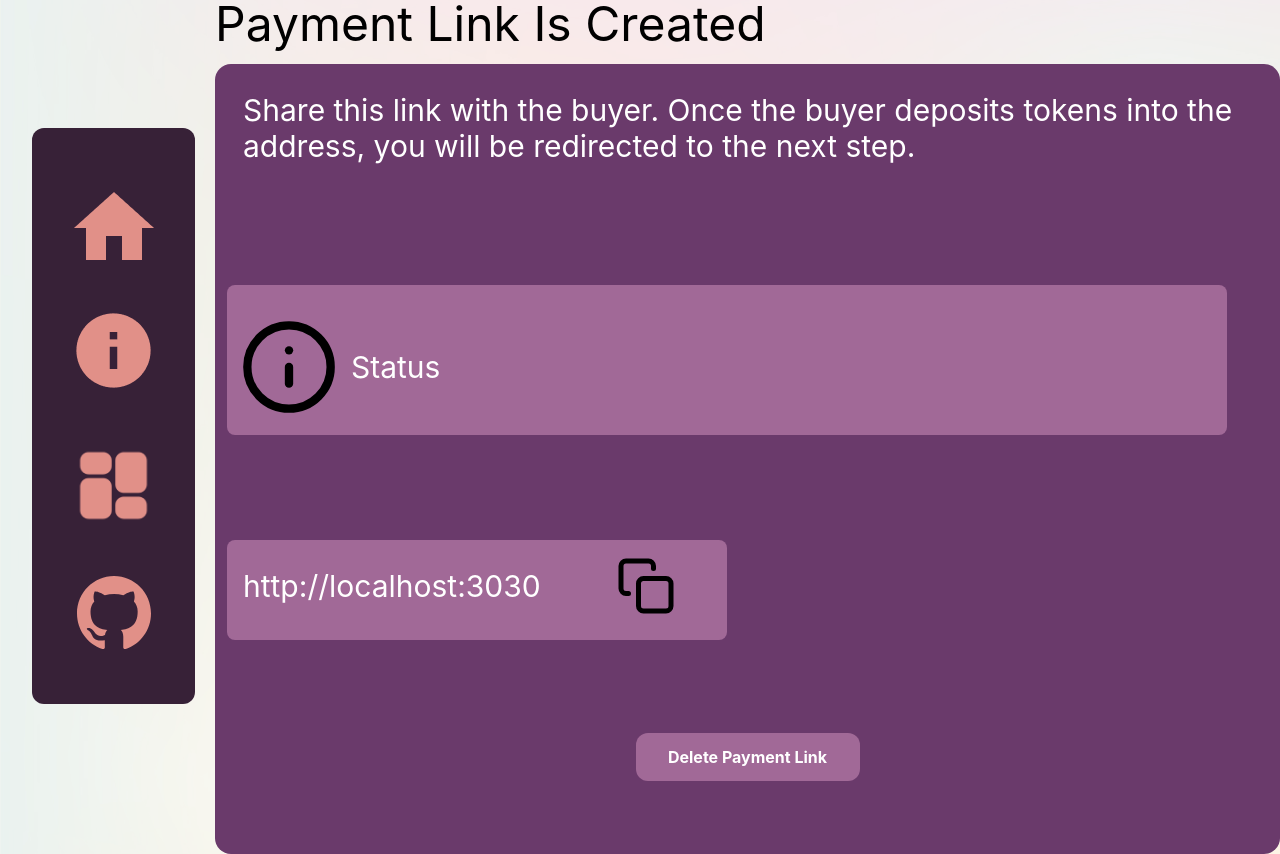
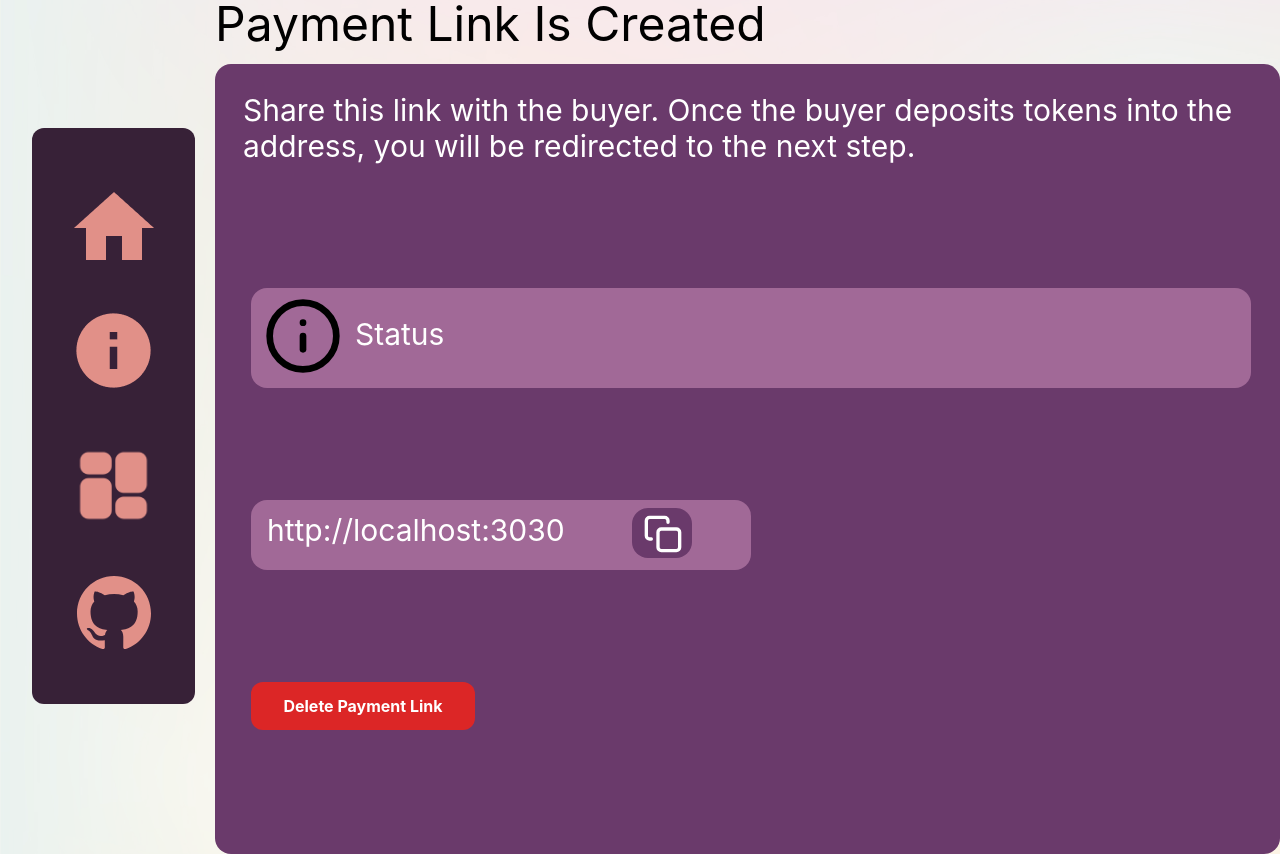
Before and after one commit to Gaurang-1402/Fintruist, a React (Create React App) app: page /result in a window 1280 px wide. Built offline with nearby package versions, Linux system fonts and the light colour scheme.

Commit message:
redesign

```diff
--- a/src/Pages/PaymentResult/PaymentResult.js
+++ b/src/Pages/PaymentResult/PaymentResult.js
@@ -10,28 +10,36 @@ const PaymentResult = () => {
 
       </div>
 
-      <div className="backgroundCard grid grid-cols-1 gap-2 rounded-2xl">
+      <div className="backgroundCard grid grid-cols-1 rounded-2xl">
         <div className="m-3">
             <h3 className="text-3xl text-left sfloat-left text-white m-4">Share this link with the buyer. Once the buyer deposits tokens into the address, you will be redirected to the next step.</h3>
         </div>
-        <div className="grid grid-col-2  grid-flow-col backgroundSubCard m-3 gap-4 rounded-lg" style={{width: "1000px", height: "150px"}}>
-                <div className="flex flex-wrap mt-8 ml-3">
-                    <FiInfo size={100}/>
-                    <h3 class="text-3xl text-left text-white mt-8 ml-3">Status</h3>
+        <div className="space-y-28 ml-6 -mt-10">
+        <div className="grid grid-col-2  grid-flow-col backgroundSubCard m-3 gap-4 rounded-2xl" style={{width: "1000px", height: "100px"}}>
+                <div className="flex flex-wrap mt-2 ml-3">
+                        <FiInfo size={80} />
+                    <h3 class="text-3xl text-left text-white mt-5 ml-3">Status</h3>
                 </div>
         </div>
-        <div className="grid grid-col-2  grid-flow-col backgroundSubCard m-3 gap-4 rounded-lg" style={{width: "500px", height: "100px"}}>
+        <div className="grid grid-col-2  grid-flow-col backgroundSubCard m-3 gap-4 rounded-2xl" style={{width: "500px", height: "70px"}}>
             <div className="-ml-25 grid grid-col-2 grid-flow-col gap-x-2">
                 <div className="mt-3 inline grid grid-col-2 grid-flow-col">
-                    <h3 className="text-3xl text-left sfloat-left text-white m-4">http://localhost:3030</h3>
+                    <h3 className="text-3xl text-left sfloat-left text-white ml-4">http://localhost:3030</h3>
                 </div>
-                <div className="mt-4">
-                    <FiCopy size={60}/>
+                <div className="p-4 mt-2 rounded-2xl" style={{"background": "#6a3a6b", height: "50px", width: "60px", marginleft: "-80px"}}>
+                    <FiCopy style={{marginRight: "40px", marginLeft: "-5px", marginTop: "-10px"}} size={40} color="white"/>
                 </div>
             </div>
         </div>
-        <div className="float-left">
-          <Button className="p-3" buttonText="Delete Payment Link"/>
+        <div className="flex flex-col ml-3">
+        <button
+            className='text-center bg-red-600
+        text-1xl text-white font-bold p-3 w-56 h-15 rounded-xl'
+            >
+            Delete Payment Link
+        </button>
+    </div>
+
         </div>
       </div>
     </div>
```
